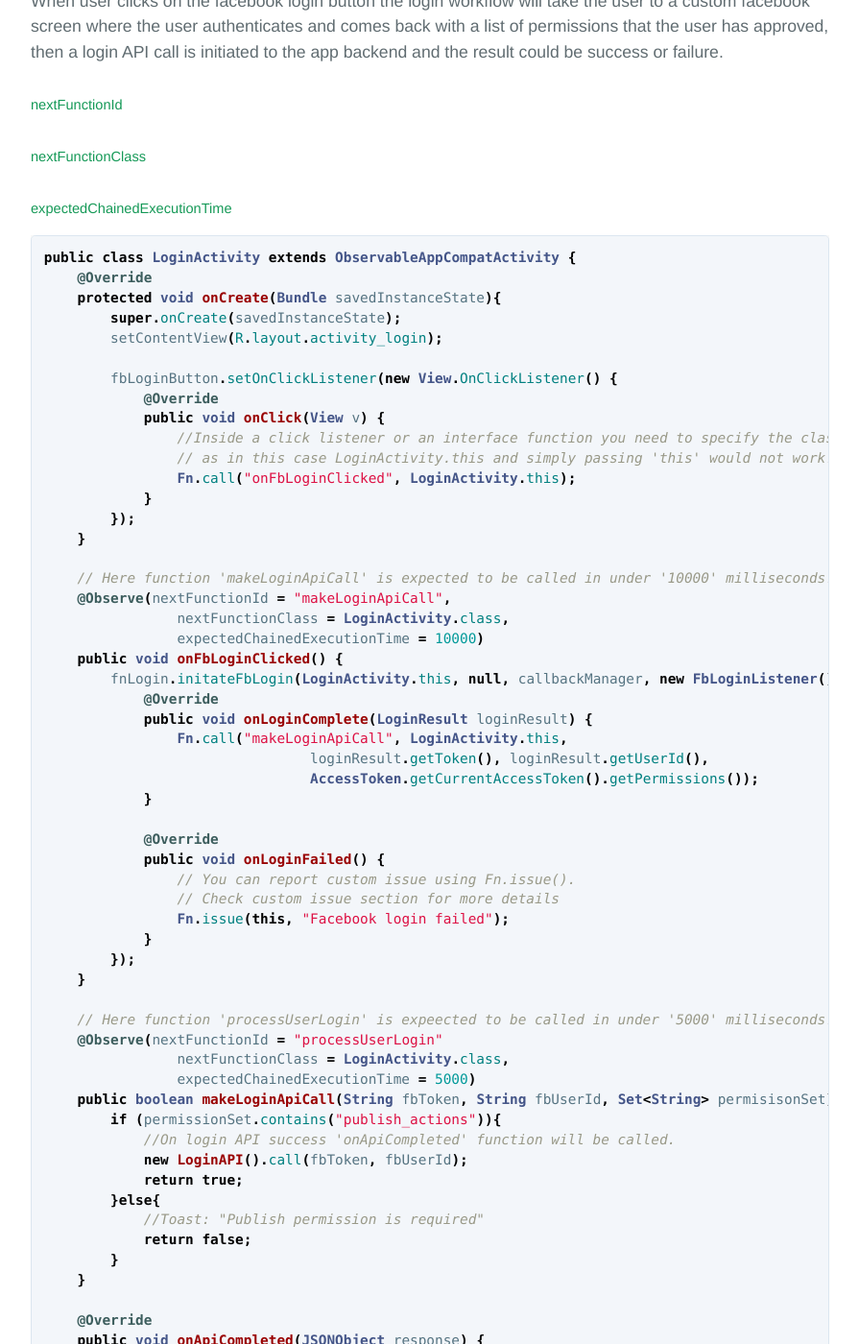
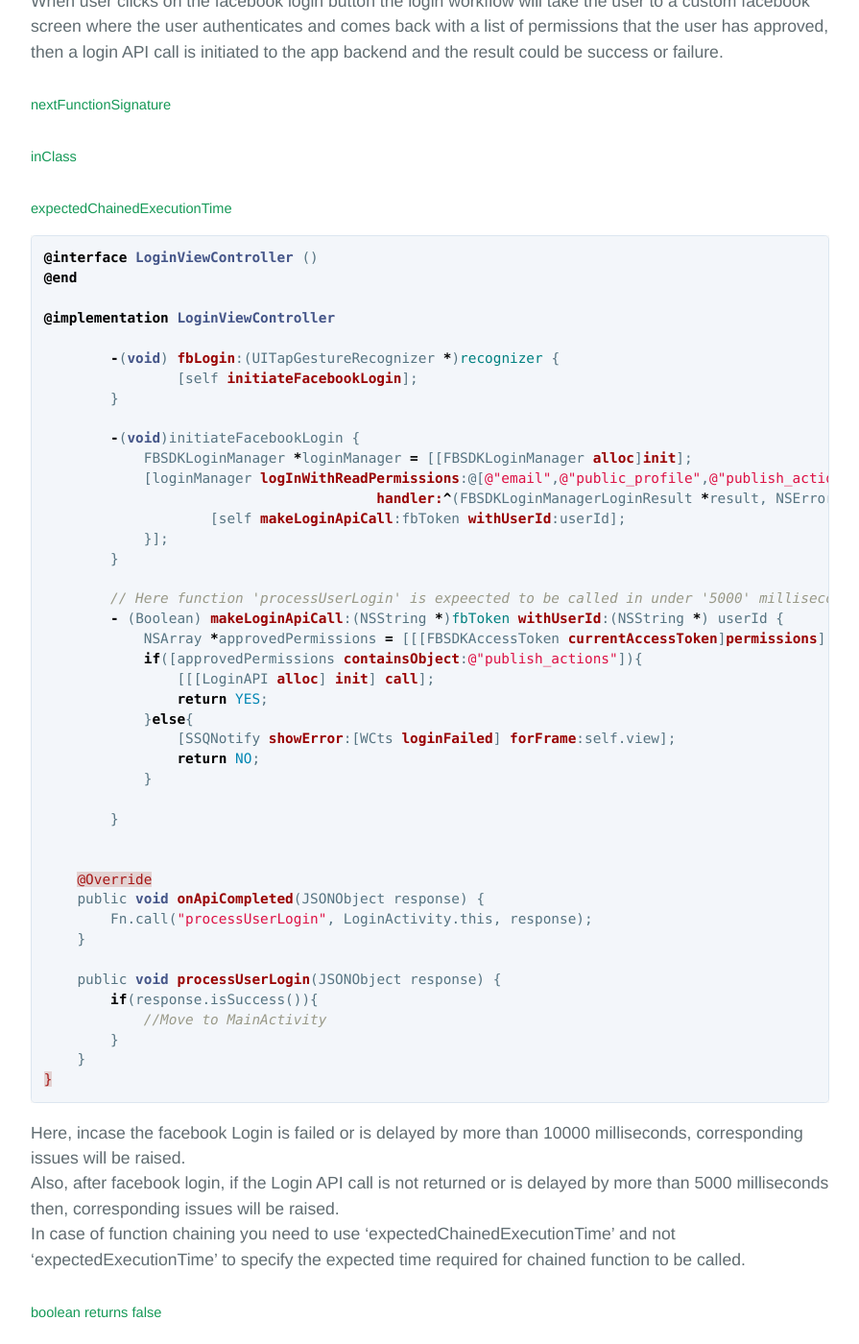
Before and after one commit to finotes/finotes.github.io, a Jekyll site: the page built from _posts/2018-01-19-ios-docs.md, in a window 1280 px wide and 1400 px high, scrolled down 7515 px. Shown: the whole window at 96% size, without its empty margins (192-1087 px from the left). Built offline with Jekyll 4.4.1, drawn with Linux system fonts in a browser that asks for light colours; some web fonts are replaced; some of the changed text lies outside the part shown.

Commit message:
Update 2018-01-19-ios-docs.md

````diff
--- a/_posts/2018-01-19-ios-docs.md
+++ b/_posts/2018-01-19-ios-docs.md
@@ -294,69 +294,47 @@ For static functions, pass corresponding class instead of object in [Fn call:] t
 
 ### Chained Function calls
 
-You can connect multiple functions using ‘nextFunctionId’ and 'nextFunctionClass' properties in @Observe annotation.
+You can connect multiple functions using ‘nextFunctionSignature’ and 'inClass' properties in Observe object.
 
 Lets consider Facebook LOGIN process in an application.
 
 When user clicks on the facebook login button the login workflow will take the user to a custom facebook screen where the user authenticates and comes back with a list of permissions that the user has approved, then a login API call is initiated to the app backend and the result could be success or failure.
 
-##### nextFunctionId
-##### nextFunctionClass
+##### nextFunctionSignature
+##### inClass
 ##### expectedChainedExecutionTime
 
-```java
-public class LoginActivity extends ObservableAppCompatActivity {
-    @Override
-    protected void onCreate(Bundle savedInstanceState){
-        super.onCreate(savedInstanceState);
-        setContentView(R.layout.activity_login);
+```objective-c
+@interface LoginViewController ()
+@end
 
-        fbLoginButton.setOnClickListener(new View.OnClickListener() {
-            @Override
-            public void onClick(View v) {
-                //Inside a click listener or an interface function you need to specify the class object
-                // as in this case LoginActivity.this and simply passing 'this' would not work.
-                Fn.call("onFbLoginClicked", LoginActivity.this);
-            }
-        });
-    }
+@implementation LoginViewController
 
-    // Here function 'makeLoginApiCall' is expected to be called in under '10000' milliseconds.
-    @Observe(nextFunctionId = "makeLoginApiCall",
-                nextFunctionClass = LoginActivity.class,
-                expectedChainedExecutionTime = 10000)
-    public void onFbLoginClicked() {
-        fnLogin.initateFbLogin(LoginActivity.this, null, callbackManager, new FbLoginListener() {
-            @Override
-            public void onLoginComplete(LoginResult loginResult) {
-                Fn.call("makeLoginApiCall", LoginActivity.this,
-				loginResult.getToken(), loginResult.getUserId(),
-				AccessToken.getCurrentAccessToken().getPermissions());
-            }
+	-(void) fbLogin:(UITapGestureRecognizer *)recognizer {
+		[self initiateFacebookLogin];
+	}
 
-            @Override
-            public void onLoginFailed() {
-	    	// You can report custom issue using Fn.issue().
-	    	// Check custom issue section for more details
-	        Fn.issue(this, "Facebook login failed");
-            }
-        });
-    }
+	-(void)initiateFacebookLogin {
+	    FBSDKLoginManager *loginManager = [[FBSDKLoginManager alloc]init];
+	    [loginManager logInWithReadPermissions:@[@"email",@"public_profile",@"publish_actions"] fromViewController:self
+					handler:^(FBSDKLoginManagerLoginResult *result, NSError *error) {
+		    [self makeLoginApiCall:fbToken withUserId:userId];
+	    }];
+	}
 
-    // Here function 'processUserLogin' is expeected to be called in under '5000' milliseconds.
-    @Observe(nextFunctionId = "processUserLogin"
-                nextFunctionClass = LoginActivity.class,
-                expectedChainedExecutionTime = 5000)
-    public boolean makeLoginApiCall(String fbToken, String fbUserId, Set<String> permisisonSet){
-        if (permissionSet.contains("publish_actions")){
-            //On login API success 'onApiCompleted' function will be called.
-            new LoginAPI().call(fbToken, fbUserId);
-            return true;
-        }else{
-            //Toast: "Publish permission is required"
-            return false;
-        }
-    }
+   	// Here function 'processUserLogin' is expeected to be called in under '5000' milliseconds.
+	- (Boolean) makeLoginApiCall:(NSString *)fbToken withUserId:(NSString *) userId {
+	    NSArray *approvedPermissions = [[[FBSDKAccessToken currentAccessToken]permissions] allObjects];
+	    if([approvedPermissions containsObject:@"publish_actions"]){
+		[[[LoginAPI alloc] init] call];
+		return YES;
+	    }else{
+		[SSQNotify showError:[WCts loginFailed] forFrame:self.view];
+		return NO;
+	    }
+
+	}
+
 
     @Override
     public void onApiCompleted(JSONObject response) {
````
